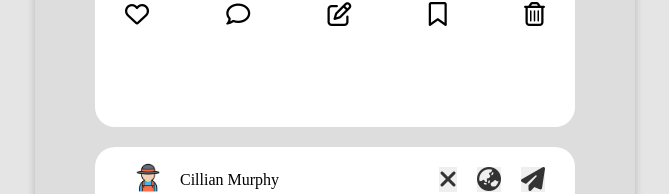
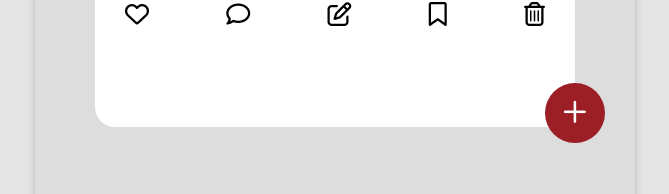
Before and after one commit to AbhijitRaut04/MyFarm, a React (Vite) app in the folder frontend/: page /home in a window 1280 px wide. Shown: the part 627-821 px from the top of the page, without its empty margins (305-974 px from the left). Built offline with nearby package versions, Linux system fonts and the light colour scheme; a web font is replaced by a local one.

Commit message:
updated the Home component

```diff
--- a/frontend/src/components/Home.jsx
+++ b/frontend/src/components/Home.jsx
@@ -1,12 +1,13 @@
-import React, { useContext, useEffect, useState } from "react";
+import React, { useCallback, useContext, useEffect, useState } from "react";
 import styled from "styled-components";
 import Post from "./Post";
 import CreatePost from "./CreatePost";
 import UserContext from "../context/UserContext";
 
 const Home = () => {
-
   const { posts, setIsScrolledPast } = useContext(UserContext);
+  const [isVisible, setIsVisible] = useState(1);
+  const [lastScrollY, setLastScrollY] = useState(0);
 
   //showing cross icon in the search bar only when something is written
   const [inputValue, setInputValue] = useState("");
@@ -14,35 +15,57 @@ const Home = () => {
   const handleInputChange = (event) => {
     setInputValue(event.target.value);
   };
-  // Clears the input field
+
   const clearInput = () => {
     setInputValue("");
   };
-  // //
+
+  //checking if the search is behind the category tab
+  const handleScroll = useCallback(() => {
+    const categoryBottom = document
+      .querySelector("#category")
+      .getBoundingClientRect().bottom;
+    const searchBarTop = document
+      .querySelector("#searchBar")
+      .getBoundingClientRect().bottom;
+    setIsScrolledPast(searchBarTop < categoryBottom);
+  }, []);
 
   useEffect(() => {
+    window.addEventListener("scroll", handleScroll);
+    return () => window.removeEventListener("scroll", handleScroll);
+  }, [handleScroll]);
 
-    //checking if the search is behind the category tab
+  useEffect(() => {
+    window.scrollTo(0, 0);
+  }, []);
 
+  useEffect(() => {
     const handleScroll = () => {
-      const categoryBottom = document
-        .querySelector("#category")
-        .getBoundingClientRect().bottom;
-      const searchBarTop = document
-        .querySelector("#searchBar")
-        .getBoundingClientRect().bottom;
-      if (searchBarTop < categoryBottom) {
-        setIsScrolledPast(true);
-        console.log("dsfdsfs");
+      const currentScrollY = window.scrollY;
+
+      if (currentScrollY > lastScrollY) {
+        setIsVisible(0); // Scrolling down
       } else {
-        setIsScrolledPast(false);
+        setIsVisible(1); // Scrolling up
       }
+      setLastScrollY(currentScrollY);
     };
 
-    window.addEventListener("scroll", handleScroll);
+    window.addEventListener("scroll", handleScroll, { passive: true });
 
-    return () => window.removeEventListener("scroll", handleScroll);
-  }, []);
+    return () => {
+      window.removeEventListener("scroll", handleScroll);
+    };
+  }, [lastScrollY]);
+
+  const [displayCreatePost, setDisplayCreatePost] = useState(false);
+  const handleCreate = () => {
+    console.log("creating new post");
+    setDisplayCreatePost(true);
+  };
+
+  const [showPostedMessage, setShowPostedMessage] = useState(false);
 
   return (
     <>
@@ -68,14 +91,28 @@ const Home = () => {
       </SearchBar>
 
       {/* Temporary code */}
-      {posts.map((post) => (
-        <Post key={post.id} post={post} />
-      ))}
+      {posts.map(
+        (post, index) => (
+          <Post key={index} post={post} />
+        )
+        // console.log(post)
+      )}
 
-      <CreatePost />
+      <CreatePostWrapper $display={displayCreatePost}>
+        <CreatePost
+          setShowPostedMessage={setShowPostedMessage}
+          setDisplayCreatePost={setDisplayCreatePost}
+        />
+      </CreatePostWrapper>
+      <PostedMsg $display={showPostedMessage}>Posted</PostedMsg>
 
       <BlankSpace></BlankSpace>
       {/* Temporary code */}
+      {/* <Create /> */}
+
+      <Create onClick={handleCreate} $isvisible={isVisible}>
+        <i className="fa-regular fa-plus"></i>
+      </Create>
 
       <h1>Home</h1>
       <div>Home</div>
@@ -142,6 +179,62 @@ const InputBox = styled.div`
   }
 `;
 
+const CreatePostWrapper = styled.div`
+  width: 600px;
+  height: 100%;
+  background-color: rgba(18, 8, 8, 0.1);
+  /* border: 1px solid rgba(255,255,255,0.1); */
+  backdrop-filter: blur(2px);
+  display: flex;
+  justify-content: center;
+  align-items: center;
+  z-index: 1000;
+  position: fixed;
+  top: 0;
+  display: ${(props) => (props.$display ? "block" : "none")};
+`;
+
+const PostedMsg = styled.div`
+  position: fixed;
+  bottom: ${(props) => (props.$display ? "20px" : "-100px")};
+  opacity: ${(props) => (props.$display ? 1 : 0)};
+  left: 50%;
+  transform: translate(-50%, -50%);
+  transition: bottom 1s ease-in-out, opacity 1s ease-in-out;
+
+  background-color: #303030;
+  color: #13cb35;
+  padding: 10px 20px;
+  border-radius: 5px;
+  font-size: 1.5rem;
+`;
+
 const BlankSpace = styled.div`
   height: 100vh;
 `;
+
+const Create = styled.div`
+  position: fixed;
+  width: 60px;
+  height: 60px;
+  bottom: ${(props) => (props.$isvisible == 1 ? "0" : "-200px")};
+  right: calc(50vw - 300px);
+  background-color: #9b1f24;
+  color: white;
+  font-size: 1.7rem;
+  margin: 0 30px 30px 0;
+  border-radius: 50%;
+  transition: bottom 0.5s ease-out;
+  cursor: pointer;
+
+  display: flex;
+  justify-content: center;
+  align-items: center;
+
+  @media (max-width: 600px) {
+    right: 10px; /* Adjust for mobile screens */
+    width: 85px;
+    height: 85px;
+    margin: 0 50px 50px 0;
+  }
+`;
```
